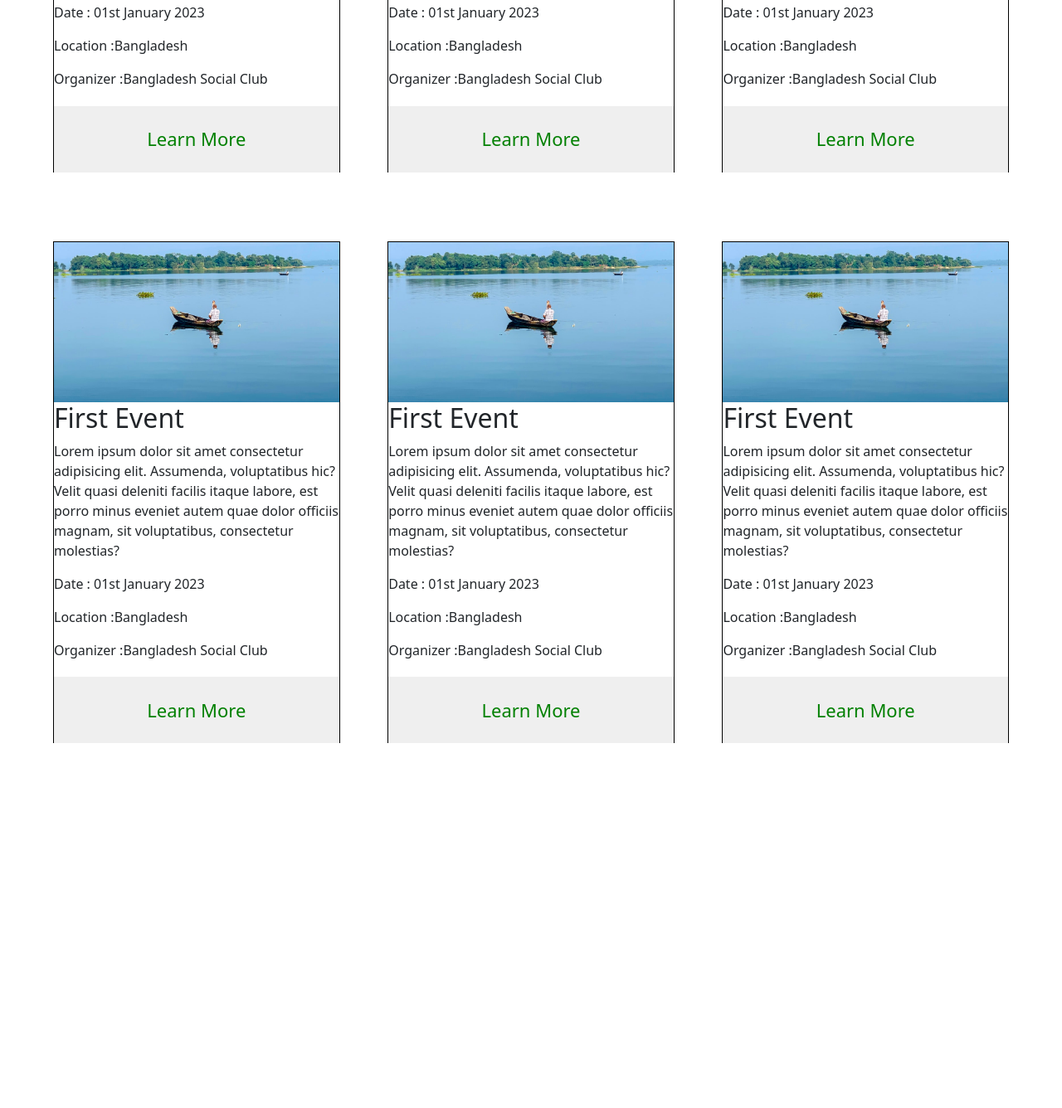
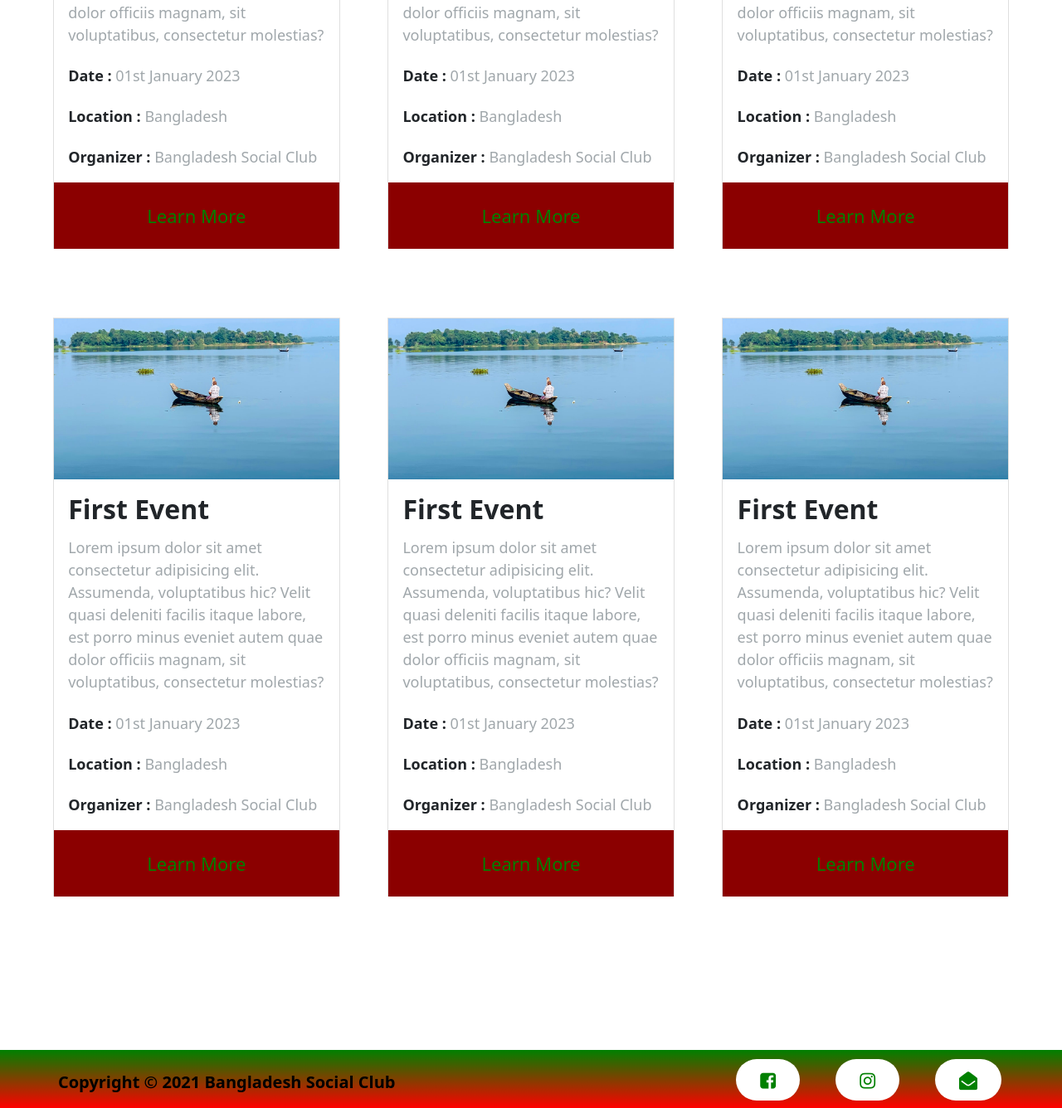
Before and after one commit to Jaynimi/BangladeshSocialClub, a plain HTML site: page events.html in a window 1280 px wide. Shown: the part 1077-2413 px from the top of the page at 83% size. Before the commit the page ends 2056 px from the top, so only its background shows below. Drawn offline with nearby package versions, Linux system fonts and the light colour scheme.

Commit message:
buttons animation

```diff
--- a/events.html
+++ b/events.html
@@ -141,72 +141,111 @@
                 <div>
                     <div class="eventsDiv">
                         <img src="img/bangladesh.jpg" alt="Event 1" class="eventsImg">
+                        <div class="eventsText">
                             <h2>First Event</h2>
                             <p>Lorem ipsum dolor sit amet consectetur adipisicing elit. Assumenda, voluptatibus hic? Velit quasi deleniti facilis itaque labore, est porro minus eveniet autem quae dolor officiis magnam, sit voluptatibus, consectetur molestias?</p>
-                        <p>Date :<span> 01st January 2023</span></p>
-                        <p>Location :<span>Bangladesh</span></p>
-                        <p>Organizer :<span>Bangladesh Social Club</span></p>
-                        <a href="" class="moreOnEvents"><button class="moreEventsButton">Learn More</button></a>
+                            <p><span>Date :</span> 01st January 2023</p>
+                            <p><span>Location : </span>Bangladesh</p>
+                            <p><span>Organizer : </span>Bangladesh Social Club</p>
+                        </div>
+                        <a href=""><button class="bounce-button">Learn More</button></a>
                     </div>
                 </div>
                 <div>
                     <div class="eventsDiv">
                         <img src="img/bangladesh.jpg" alt="Event 1" class="eventsImg">
+                        <div class="eventsText">
                             <h2>First Event</h2>
                             <p>Lorem ipsum dolor sit amet consectetur adipisicing elit. Assumenda, voluptatibus hic? Velit quasi deleniti facilis itaque labore, est porro minus eveniet autem quae dolor officiis magnam, sit voluptatibus, consectetur molestias?</p>
-                        <p>Date :<span> 01st January 2023</span></p>
-                        <p>Location :<span>Bangladesh</span></p>
-                        <p>Organizer :<span>Bangladesh Social Club</span></p>
-                        <a href=""><button>Learn More</button></a>
+                            <p><span>Date :</span> 01st January 2023</p>
+                            <p><span>Location : </span>Bangladesh</p>
+                            <p><span>Organizer : </span>Bangladesh Social Club</p>
+                        </div>
+                        <a href="" ><button class="bounce-button">Learn More</button></a>
                     </div>
                 </div>
                 <div>
                     <div class="eventsDiv">
                         <img src="img/bangladesh.jpg" alt="Event 1" class="eventsImg">
+                        <div class="eventsText">
                             <h2>First Event</h2>
                             <p>Lorem ipsum dolor sit amet consectetur adipisicing elit. Assumenda, voluptatibus hic? Velit quasi deleniti facilis itaque labore, est porro minus eveniet autem quae dolor officiis magnam, sit voluptatibus, consectetur molestias?</p>
-                        <p>Date :<span> 01st January 2023</span></p>
-                        <p>Location :<span>Bangladesh</span></p>
-                        <p>Organizer :<span>Bangladesh Social Club</span></p>
-                        <a href=""><button>Learn More</button></a>
+                            <p><span>Date :</span> 01st January 2023</p>
+                            <p><span>Location : </span>Bangladesh</p>
+                            <p><span>Organizer : </span>Bangladesh Social Club</p>
+                        </div>
+                        <a href=""><button class="bounce-button">Learn More</button></a>
                     </div>
                 </div>
                 <div>
                     <div class="eventsDiv">
                         <img src="img/bangladesh.jpg" alt="Event 1" class="eventsImg">
+                        <div class="eventsText">
                             <h2>First Event</h2>
                             <p>Lorem ipsum dolor sit amet consectetur adipisicing elit. Assumenda, voluptatibus hic? Velit quasi deleniti facilis itaque labore, est porro minus eveniet autem quae dolor officiis magnam, sit voluptatibus, consectetur molestias?</p>
-                        <p>Date :<span> 01st January 2023</span></p>
-                        <p>Location :<span>Bangladesh</span></p>
-                        <p>Organizer :<span>Bangladesh Social Club</span></p>
-                        <a href=""><button>Learn More</button></a>
+                            <p><span>Date :</span> 01st January 2023</p>
+                            <p><span>Location : </span>Bangladesh</p>
+                            <p><span>Organizer : </span>Bangladesh Social Club</p>
+                        </div>
+                        <a href=""><button class="bounce-button">Learn More</button></a>
                     </div>
                 </div>
                 <div>
                     <div class="eventsDiv">
                         <img src="img/bangladesh.jpg" alt="Event 1" class="eventsImg">
+                        <div class="eventsText">
                             <h2>First Event</h2>
                             <p>Lorem ipsum dolor sit amet consectetur adipisicing elit. Assumenda, voluptatibus hic? Velit quasi deleniti facilis itaque labore, est porro minus eveniet autem quae dolor officiis magnam, sit voluptatibus, consectetur molestias?</p>
-                        <p>Date :<span> 01st January 2023</span></p>
-                        <p>Location :<span>Bangladesh</span></p>
-                        <p>Organizer :<span>Bangladesh Social Club</span></p>
-                        <a href=""><button>Learn More</button></a>
+                            <p><span>Date :</span> 01st January 2023</p>
+                            <p><span>Location : </span>Bangladesh</p>
+                            <p><span>Organizer : </span>Bangladesh Social Club</p>
+                        </div>
+                        <a href=""><button class="bounce-button">Learn More</button></a>
                     </div>
                 </div>
                 <div>
                     <div class="eventsDiv">
                         <img src="img/bangladesh.jpg" alt="Event 1" class="eventsImg">
+                        <div class="eventsText">
                             <h2>First Event</h2>
                             <p>Lorem ipsum dolor sit amet consectetur adipisicing elit. Assumenda, voluptatibus hic? Velit quasi deleniti facilis itaque labore, est porro minus eveniet autem quae dolor officiis magnam, sit voluptatibus, consectetur molestias?</p>
-                        <p>Date :<span> 01st January 2023</span></p>
-                        <p>Location :<span>Bangladesh</span></p>
-                        <p>Organizer :<span>Bangladesh Social Club</span></p>
-                        <a href=""><button>Learn More</button></a>
+                            <p><span>Date :</span> 01st January 2023</p>
+                            <p><span>Location : </span>Bangladesh</p>
+                            <p><span>Organizer : </span>Bangladesh Social Club</p>
+                        </div>
+                        <a href=""><button class="bounce-button">Learn More</button></a>
                     </div>
                 </div>
             </div>
 
+            <script>
+               const buttons = document.querySelectorAll('.bounce-button'); // selects all elements with class 'bounce-button'
+
+buttons.forEach(button => {
+  button.addEventListener('mouseover', function() {
+    button.style.animation = "bounce 0.3s"; // Add animation to button
+  });
+  button.addEventListener('mouseout', function() {
+    button.style.animation = "none"; // remove animation from button
+  });
+});
+
+            </script>
+
 
         </div>
+
+        <div id="footer">
+            <div class="copyright"> Copyright &copy; 2021 Bangladesh Social Club</div>
+                  <div class="social">
+                      <ul class="icons-contact">
+                          <li class="icon-contact"><a href=""><i class="fa fa-facebook-square"></i></a></li>
+                          <li class="icon-contact"><a href=""><i class="fa fa-instagram"></i></a></li>
+                          <li class="icon-contact"><a href="mailto:katie.ng2712@gmail.com"><i class='fa fa-envelope-open'></i></a></li>
+                      </ul>
+                  </div>
+
+          </div>
+
     </body>
 </html>
--- a/style.css
+++ b/style.css
@@ -643,9 +643,9 @@ body {
   .eventsDiv {
     width: ;
     margin-bottom: 24%;
-    border-top: 1px solid black;
-    border-right: 1px solid black;
-    border-left: 1px solid black;
+    border-top: 1px solid #dfdfdf;
+    border-right: 1px solid #dfdfdf;
+    border-left: 1px solid #dfdfdf;
   }
 
   .eventsImg {
@@ -653,11 +653,30 @@ body {
     height: 47%;
   }
 
-  .eventsSection .eventsDiv :nth-child(6) {
-    margin-bottom: 0;
-    padding-bottom: 6%;
-    height: 10%;
+  .eventsText {
+    margin: 5%;
   }
+
+  .eventsText p {
+    color: #a0a7ab;
+    font-size: medium;
+  }
+
+  .eventsSection .eventsDiv .eventsText h2 {
+    font-weight: 700;
+  }
+
+  .eventsSection .eventsDiv .eventsText p {
+    padding-top: 2%;
+    font-size: large;
+  }
+
+  .eventsSection .eventsDiv .eventsText p span {
+    color: #212529;
+    font-weight: 800;
+  }
+
+
 
   .eventsSection .eventsDiv a {
     padding: 0;
@@ -671,7 +690,74 @@ body {
     color: green;
     border: none;
     height: 10vh;
+    background: #8B0000;
   }
+
+  .eventsSection .eventsDiv a button:hover {
+    background: #f4740b;
+  }
+
+  .eventsSection .eventsDiv a button {
+    transition: transform 0.3s;
+    /* other styles */
+  }
+
+  .eventsSection .eventsDiv a button:hover {
+    transform: translateY(-5px);
+  }
+
+  .eventsSection .eventsDiv a button:hover {
+    transform: translateY(0);
+  }
+
+  #footer {
+    justify-content: space-between;
+    padding: 10px 70px;
+    background: linear-gradient(green,red);
+    font-size: 20px;
+    font-weight: 600;
+    color: black;
+    width: 100%;
+    height: 70px;
+}
+
+#footer .copyright{
+    margin: 0;
+    float: left;
+    width: 50%;
+    margin-top: .7em;
+}
+#footer .icons-contact{
+  display: flex;
+  float: right;
+  margin-top: .5em;
+}
+#footer .icon-contact {
+    margin: 0 3px;
+    cursor: pointer;
+    display: inline-block;
+    margin-left: 2em;
+
+}
+
+@keyframes bounce {
+  0% {
+    transform: translateY(15px);
+  }
+  25% {
+    transform: translateY(10px);
+  }
+  50% {
+    transform: translateY(-15px);
+  }
+  75% {
+    transform: translateY(10px);
+  }
+  100% {
+    transform: translateY(15px);
+  }
+}
+
 
 
 
```
Also changed, not shown: index.html (+10 -13 lines), script.js (line endings or trailing spaces). Lines whose indentation alone changed are shown as unchanged.
